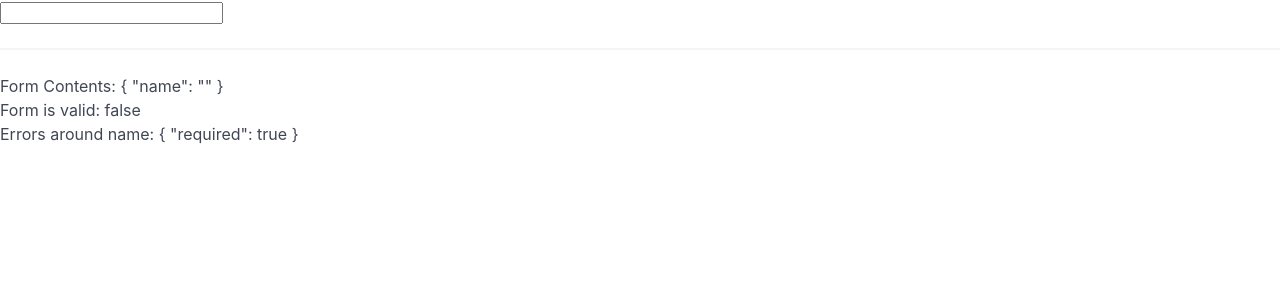
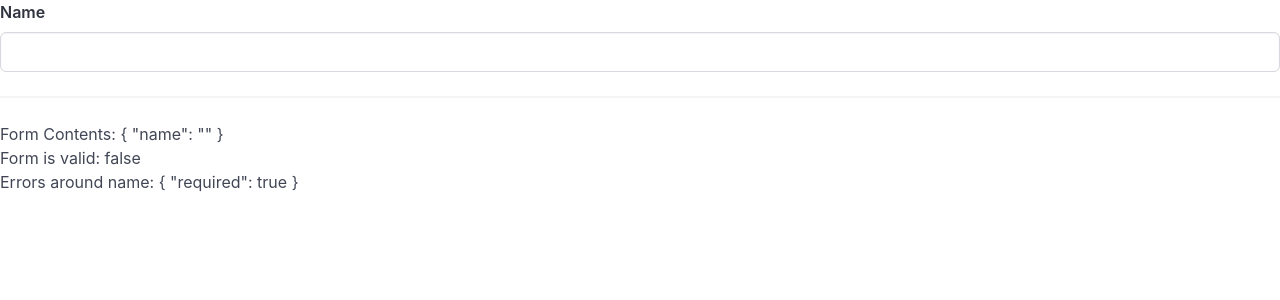
Before and after one commit to sush01/CreditCard-App, an Angular app: page / in a window 1280 px wide. Shown: the top 300 px of the page. Built offline with nearby package versions, Linux system fonts and the light colour scheme.

Commit message:
add styling to validator errors

```diff
--- a/src/app/card-form/card-form.component.html
+++ b/src/app/card-form/card-form.component.html
@@ -1,5 +1,5 @@
 <form [formGroup]="cardForm" >
-  <app-input [control]="cardForm.controls.name" label="Name"></app-input>
+  <app-input label ="Name" [control]="cardForm.controls.name" label="Name"></app-input>
 </form>
 <hr>
 <div> Form Contents: {{cardForm.value | json }}</div>
--- a/src/app/input/input.component.html
+++ b/src/app/input/input.component.html
@@ -1,18 +1,30 @@
-<div *ngIf="control">
-  <input [formControl]="control"/>
-  <ng-container *ngIf="
-  control.dirty &&
-  control.touched &&
-  control.errors"
-  >
-  <div *ngIf="control.errors?.['required']">
+<div class="field">
+  <label class="label">{{label}}</label>
+  <div class="control">
+    <input
+    class="input"
+    [formControl]="control"
+    [ngClass]="{'is-danger':showErrors()}"
+    />
+    <ng-container *ngIf="showErrors()">
+    <div class="help is-danger" *ngIf="control.errors?.['required']">
         Value is required.
       </div>
-    <div *ngIf="control.errors?.['minlength']">
+      <div class="help is-danger" *ngIf="control.errors?.['minlength']">
         Value you entered is
-      {{control.errors['minlength']?.actualLength}}
+        {{control.value['minlength']?.actualLength}}
         characters long, but it must be at least
-      {{control.errors['minlength']?.requiredLength}}
+        {{control.errors?.['minlength']?.requiredLength}}
+      </div>
+      <div class="help is-danger" *ngIf="control.errors?.['maxlength']">
+        Value you entered is
+        {{control.value['maxlength']?.actualLength}}
+        characters long, but it must be at least
+        {{control.errors?.['maxlength']?.requiredLength}}
+      </div>
+      <div class="help is-danger" class="control.errors.pattern">
+        Invalid format
       </div>
     </ng-container>
   </div>
+</div>
--- a/src/app/input/input.component.ts
+++ b/src/app/input/input.component.ts
@@ -11,5 +11,11 @@ import { CommonModule } from '@angular/common';
 })
 export class InputComponent {
   @Input() control!: FormControl;
+  @Input() label:string ='';
+
+  showErrors(){
+    const { dirty, touched, errors} = this.control;
+    return dirty && touched && errors
+  }
 
 }
```
Lines whose indentation alone changed are shown as unchanged.
